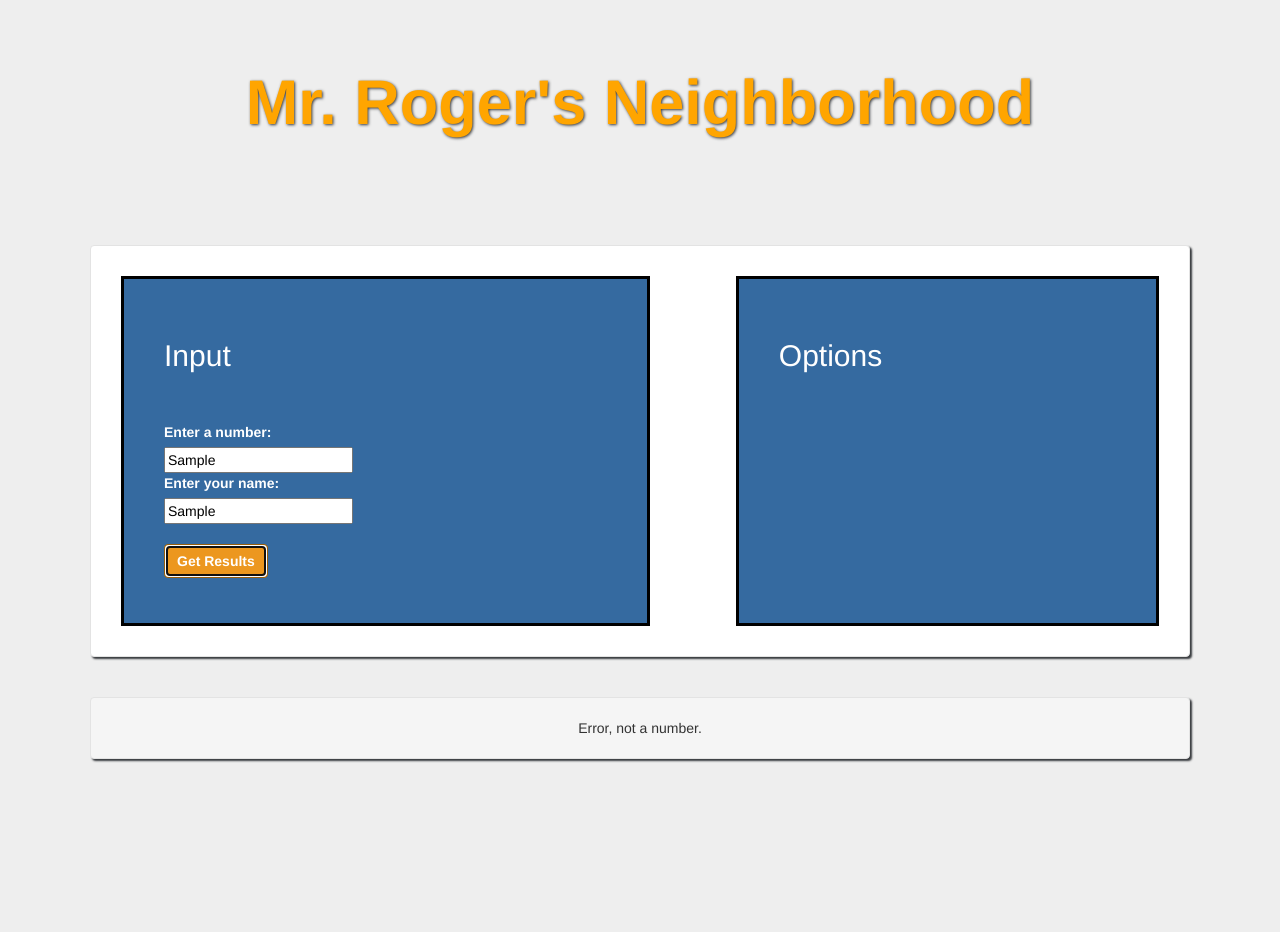
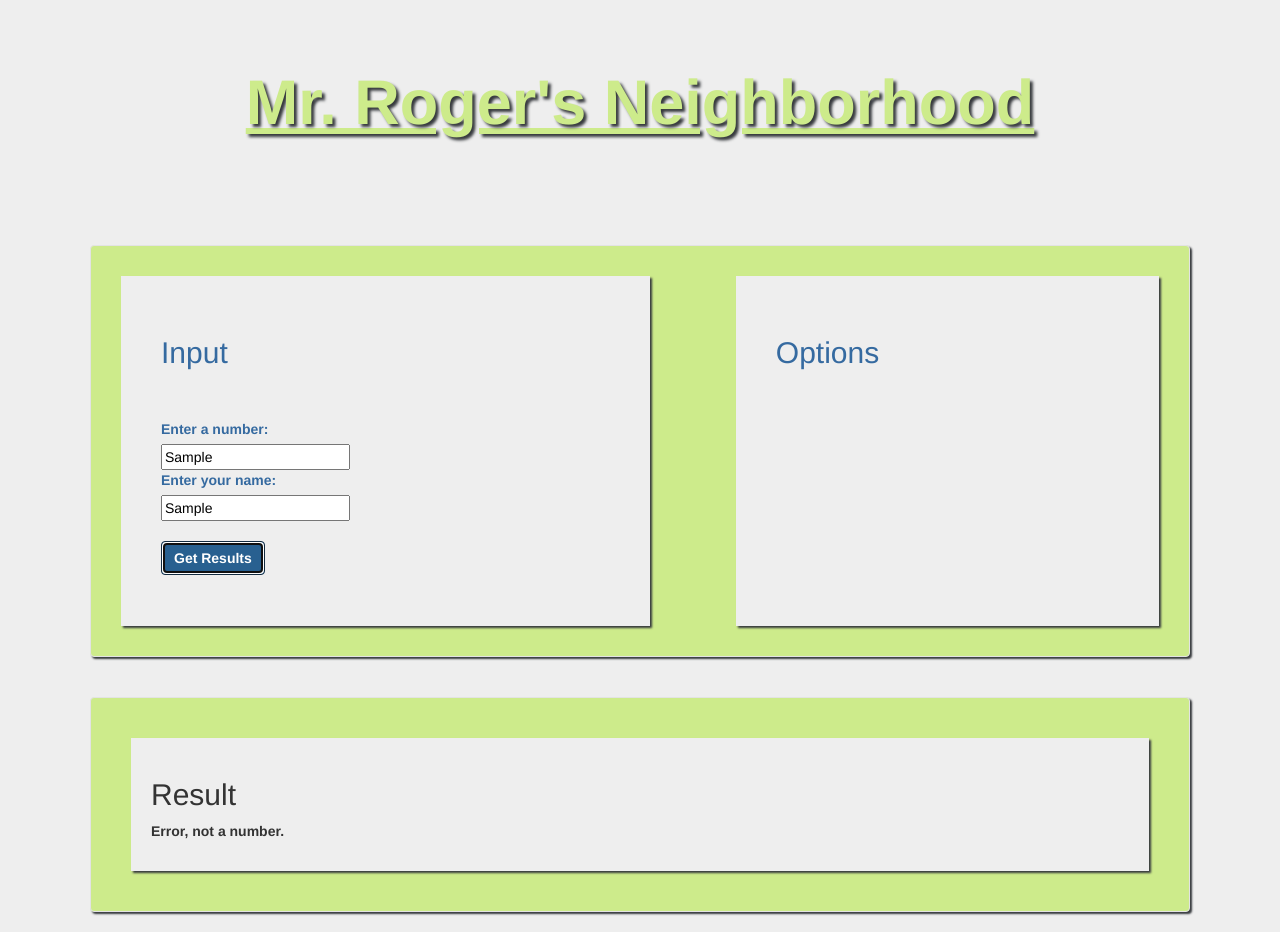
Before and after one commit to mlstroud/mr-rogers-neighborhood, a plain HTML site: page index.html in a window 1280 px wide. Both pictures are taken after typing "Sample", "Sample" into the empty fields and a click on the button "Get Results". Before the commit the page ends 800 px from the top, so only its background shows below. Drawn offline with Linux system fonts and the light colour scheme.

Commit message:
finish color scheme. add styling and fade to result div

```diff
--- a/css/styles.css
+++ b/css/styles.css
@@ -5,16 +5,22 @@
 #result {
   padding: 20px;
   margin: 20px;
+  text-align: left;
+  box-shadow: 2px 2px 2px #36393D;
+  background-color: #EEEEEE;
+  font-weight: bold;
+  background-color: #EEEEEE;
+}
+
+#result-box {
   display: none;
-  text-align: center;
-  box-shadow: 2px 2px 2px #36393D;
 }
 
 .content {
   padding: 20px;
   margin: 20px;
   text-align: left;
-  background-color: #FFFFFF;
+  background-color: #CDEB8B;
   box-shadow: 2px 2px 2px #36393D;
 }
 
@@ -30,9 +36,10 @@
 }
 
 .title-text {
-  color: orange !important;
+  color: #CDEB8B !important;
   font-weight: bold;
-  text-shadow: 1px 1px 3px #36393D;
+  text-shadow: 3px 3px 3px #36393D;
+  text-decoration: underline;
 }
 
 .form-box {
@@ -40,12 +47,10 @@
   width: 50%;
   padding: 20px;
   margin: 10px;
-  border-style: solid;
-  border-width: 1;
-  border-color: black;
-  background-color: #356AA0;
+  background-color: #EEEEEE;
   height: 350px;
-  color: white;
+  color: #356AA0;
+  box-shadow: 2px 2px 2px #36393D;
 }
 
 input {
@@ -57,12 +62,10 @@
   width: 40%;
   margin: 10px;
   padding: 20px;
-  border-style: solid;
-  border-width: 1;
-  border-color: black;
-  background-color: #356AA0;
+  background-color: #EEEEEE;
   height: 350px;
-  color: white;
+  color: #356AA0;
+  box-shadow: 2px 2px 2px #36393D;
 }
 
 .box-title {
--- a/index.html
+++ b/index.html
@@ -28,7 +28,7 @@
                   <br>
                   <input type="text" id="input-name" name="name" placeholder="John Smith" class="input-field">
                   <br><br>
-                  <button class="btn btn-warning"><strong>Get Results</strong></button>
+                  <button class="btn btn-primary"><strong>Get Results</strong></button>
                 </form>
               </div>
             </div>
@@ -41,11 +41,15 @@
 
       <div class="row">
         <div class="col-md-12">
-          <div class="well" id="result">
-
+          <div class="well content" id="result-box">
+            <div id="result">
+              <h2>Result</h2>
+              <p id="display-result"></p>
+            </div>
           </div>
         </div>
       </div>
+
     </div>
   </body>
 </html>
--- a/js/scripts.js
+++ b/js/scripts.js
@@ -65,15 +65,15 @@
 
     if(formSubmitted === true) {
       $("#result").fadeOut('slow', function() {
-        $("#result").text("");
-        $("#result").text(result);
+        $("#display-result").text("");
+        $("#display-result").text(result);
       });
 
       $("#result").fadeIn('s');
     }
     else {
-      $("#result").text(result);
-      $("#result").fadeIn();
+      $("#display-result").text(result);
+      $("#result-box").fadeIn();
       formSubmitted = true;
     }
     event.preventDefault();
```
